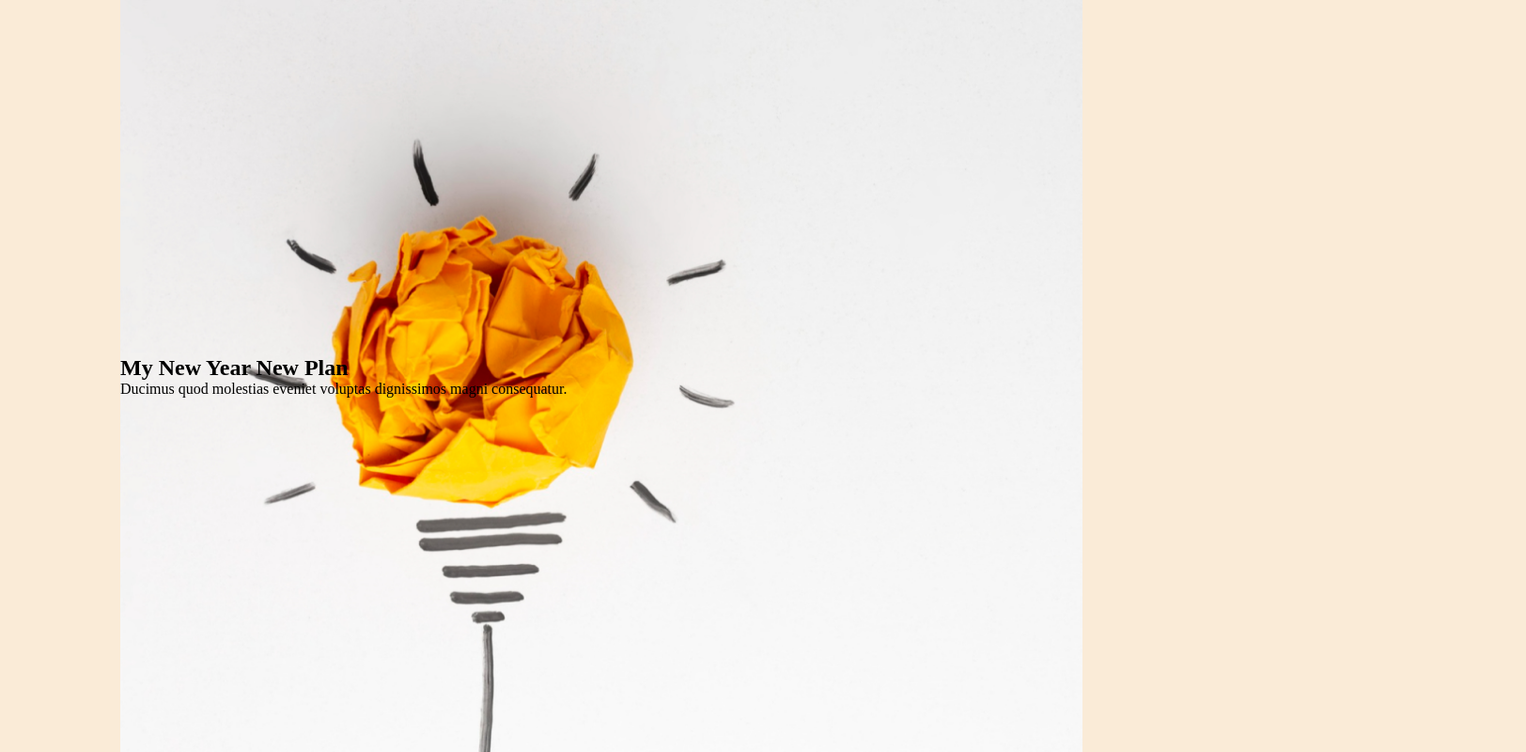
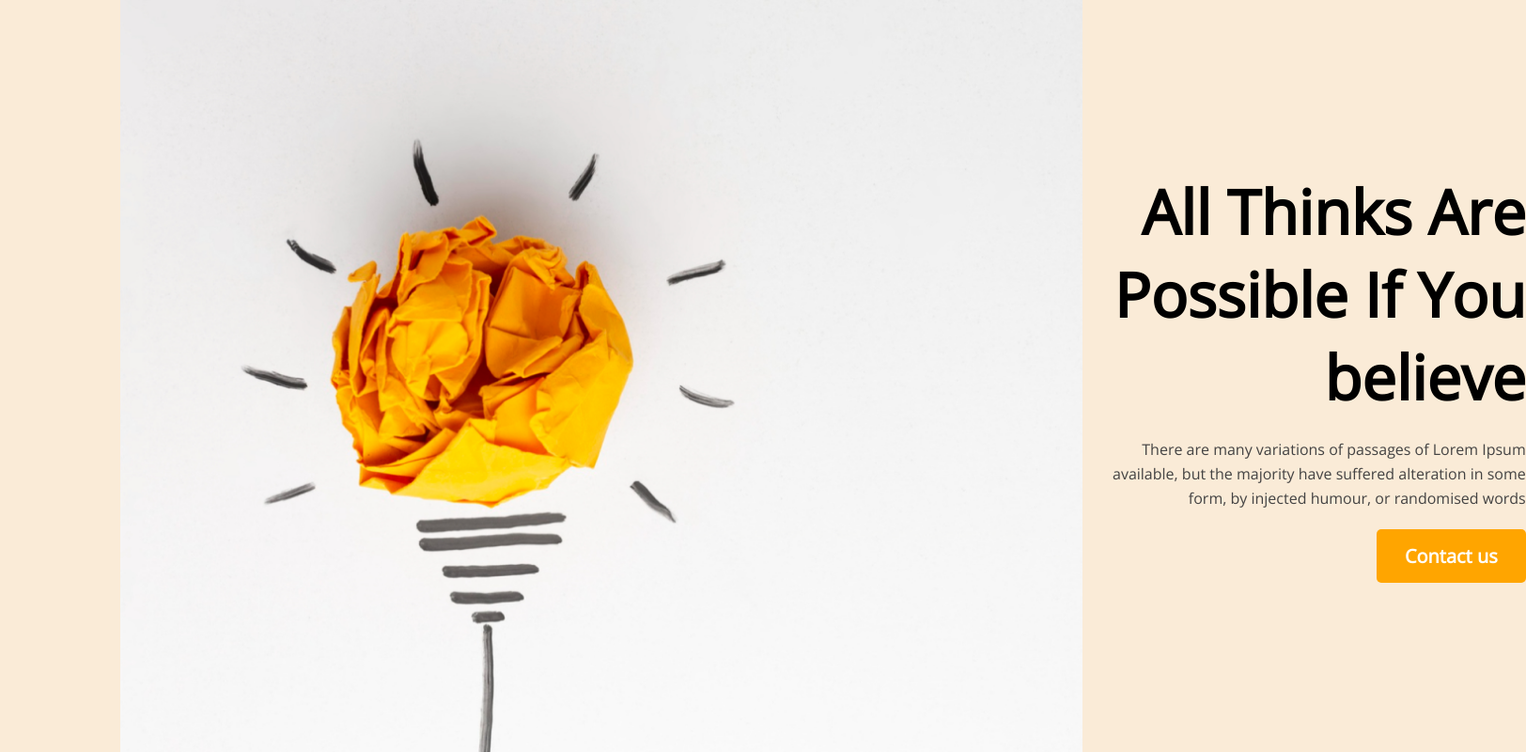
Before and after one commit to kamruzzaman22874/My-Plans, a plain HTML site: page index.html in a window 1280 px wide. Shown: the whole page at 94% size, 1624 px wide, since content can reach past the window. Drawn offline with nearby package versions, Linux system fonts and the light colour scheme.

Commit message:
header section done

```diff
--- a/index.html
+++ b/index.html
@@ -6,14 +6,19 @@
     <meta name="viewport" content="width=device-width, initial-scale=1.0">
     <link rel="shortcut icon" href="./images/profile-preview.png" type="image/x-icon">
     <link rel="stylesheet" href="./styles/style.css">
+    <link rel="preconnect" href="https://fonts.googleapis.com"><link rel="preconnect" href="https://fonts.gstatic.com" crossorigin><link href="https://fonts.googleapis.com/css2?family=Open+Sans&display=swap" rel="stylesheet">
     <title>My Plans</title>
 </head>
 <body class="container">
     <header>
         <div class="new-plan-header">
-           <div>
-             <h2>My New Year New Plan</h2>
-                Ducimus quod molestias eveniet voluptas dignissimos magni consequatur.</p>
+           <div class="new-plan-heading-details">
+             <h2>All Thinks Are <br> Possible If You <br> believe</h2>
+              <p>There are many variations of passages of Lorem Ipsum <br>
+                available, but the majority have suffered alteration in some <br>
+                form, by injected humour, or randomised words
+            </p>
+            <button class="btn-primary">Contact us</button>
            </div>
         </div>
 
--- a/styles/style.css
+++ b/styles/style.css
@@ -1,16 +1,28 @@
-*{
+* {
 	margin: 0;
 	padding: 0;
+    font-family: 'Open Sans', sans-serif;
 }
-.container{
+.container {
 	margin: 0 auto;
 	width: 80%;
 	border-radius: 20px;
 	background-color: antiquewhite;
 }
-header{
+.btn-primary {
+	background: orange;
+	padding: 15px 30px;
+	color: #FFFFFF;
+	font-weight: 600;
+	font-size: 20px;
+	border: none;
+	outline: none;
+	border-radius: 5px;
+}
+header {
 	display: flex;
 	align-items: center;
+	justify-content: space-between;
 	background-image: url('../images/banner/banner1.png');
 	width: 100%;
 	height: 100vh;
@@ -18,3 +30,22 @@ header{
 	background-color: blueviolet;
 	background-size: cover;
 }
+.new-plan-heading-details {
+	text-align: right;
+	width: 100%;
+	margin-left: 33rem;
+}
+.new-plan-heading-details h2 {
+	font-weight: 700;
+	font-size: 65px;
+	margin-bottom: 20px;
+}
+
+.new-plan-heading-details p {
+	text-align: right;
+	font-weight: 400;
+	font-size: 16px;
+	color: #444343;
+	margin-bottom: 20px;
+    line-height: 26px;
+}
```
Lines whose indentation alone changed are shown as unchanged.
